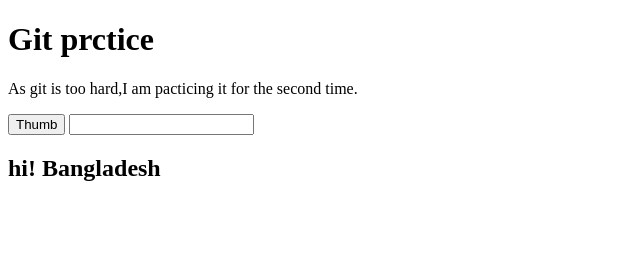
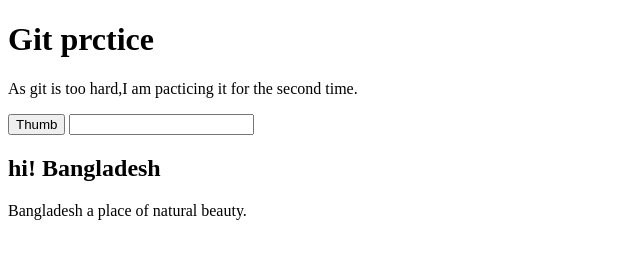
Before and after one commit to MuhammadSaifulIslam/Stiecond-time-practice, a plain HTML site: page index.html in a window 1280 px wide. Shown: the whole page, without its empty margins (0-640 px from the left). Drawn offline with Linux system fonts and the light colour scheme.

Commit message:
Update index.html

```diff
--- a/index.html
+++ b/index.html
@@ -12,5 +12,6 @@
     <button>Thumb</button>
     <input type="text">
     <h2>hi! Bangladesh</h2>
+    <p>Bangladesh a place of natural beauty.</P>
 </body>
 </html>
```
